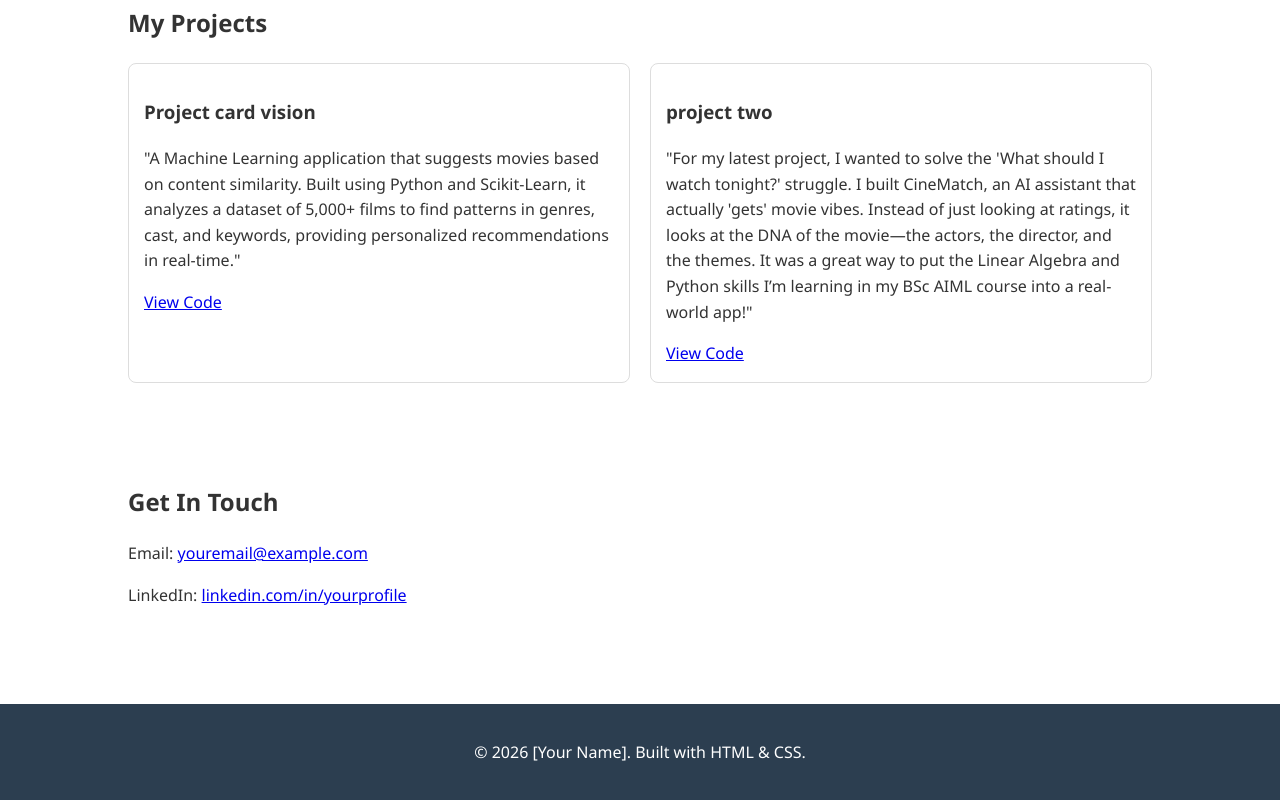
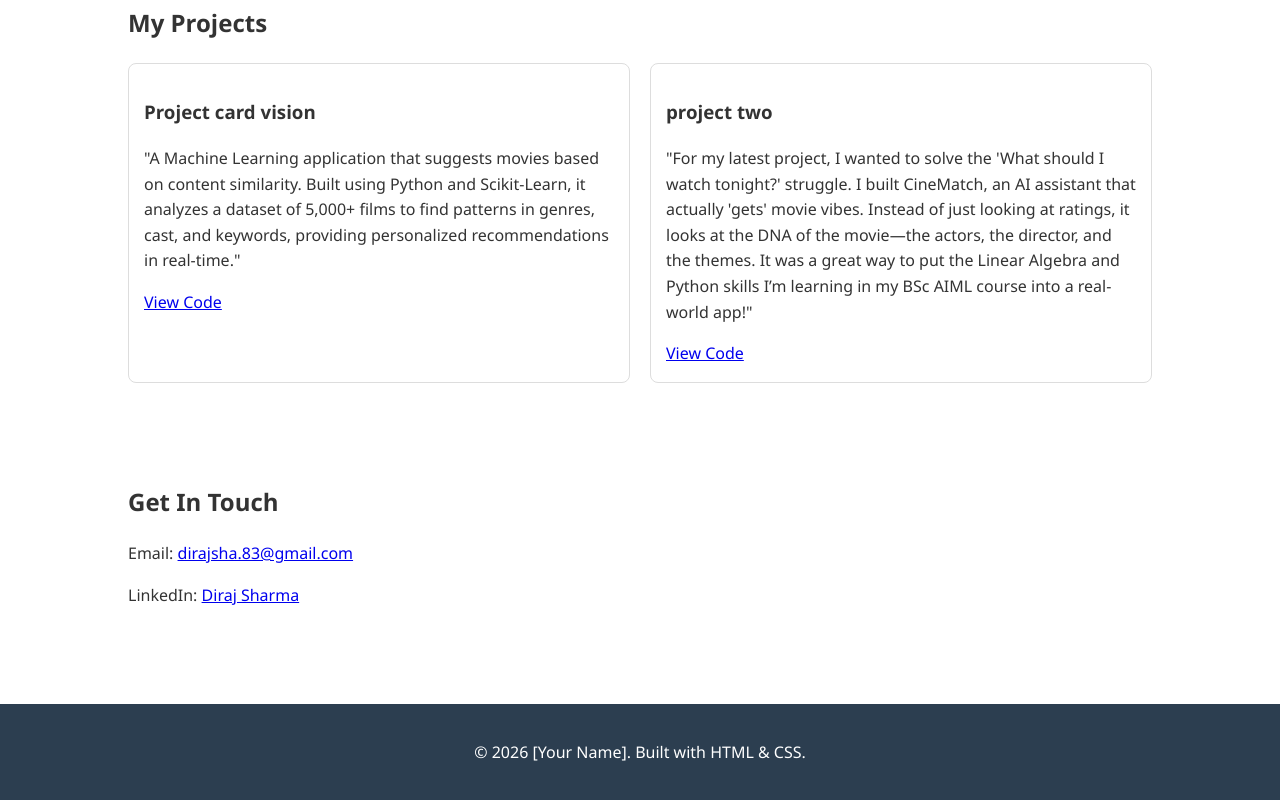
Before and after one commit to dirajsha83-svg/myportfolio., a plain HTML site: page index.html in a window 1280 px wide. Shown: the part 684-1484 px from the top of the page. Drawn offline with Linux system fonts and the light colour scheme.

Commit message:
Update index.html

```diff
--- a/index.html
+++ b/index.html
@@ -54,8 +54,8 @@
 
     <div class="container" id="contact">
         <h2>Get In Touch</h2>
-        <p>Email: <a href="mailto:youremail@example.com">youremail@example.com</a></p>
-        <p>LinkedIn: <a href="#">linkedin.com/in/yourprofile</a></p>
+        <p>Email: <a href="mailto:youremail@example.com">dirajsha.83@gmail.com</a></p>
+        <p>LinkedIn: <a href="#">Diraj Sharma</a></p>
     </div>
 
     <footer>
```
